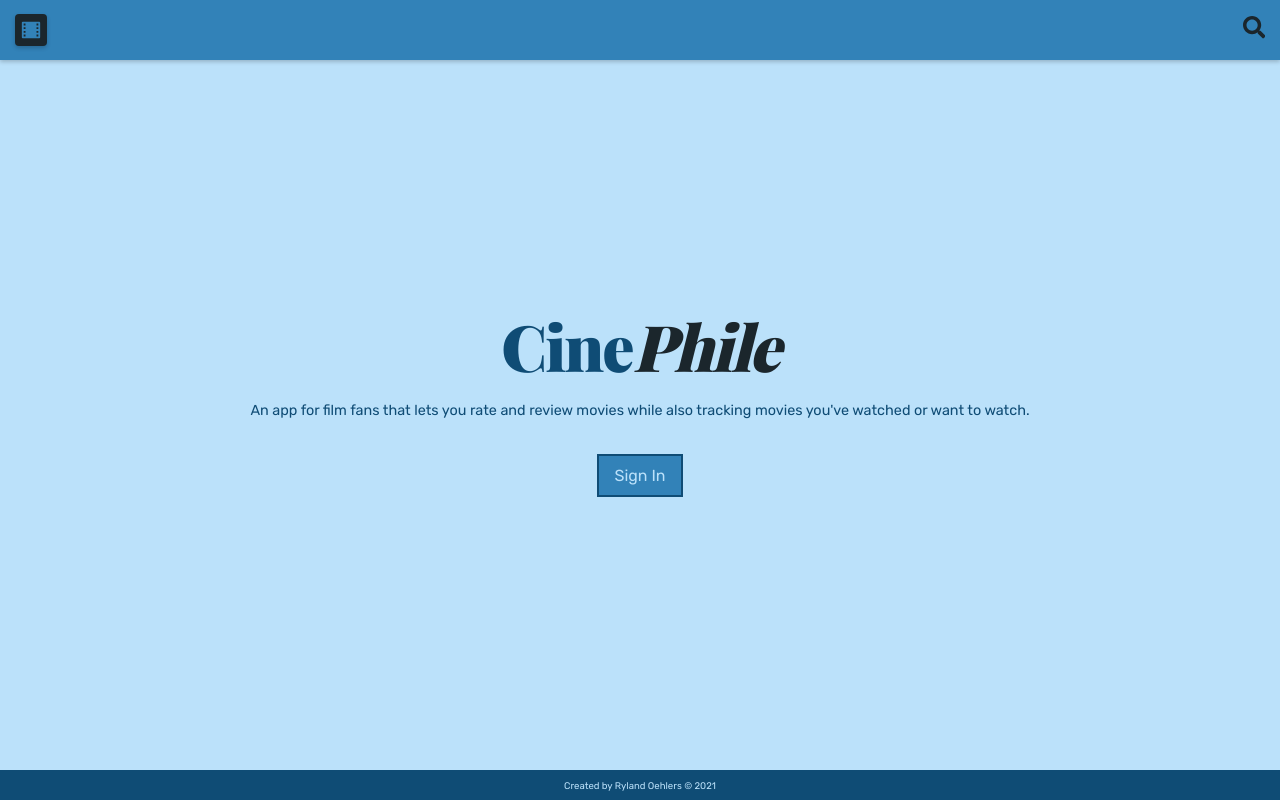
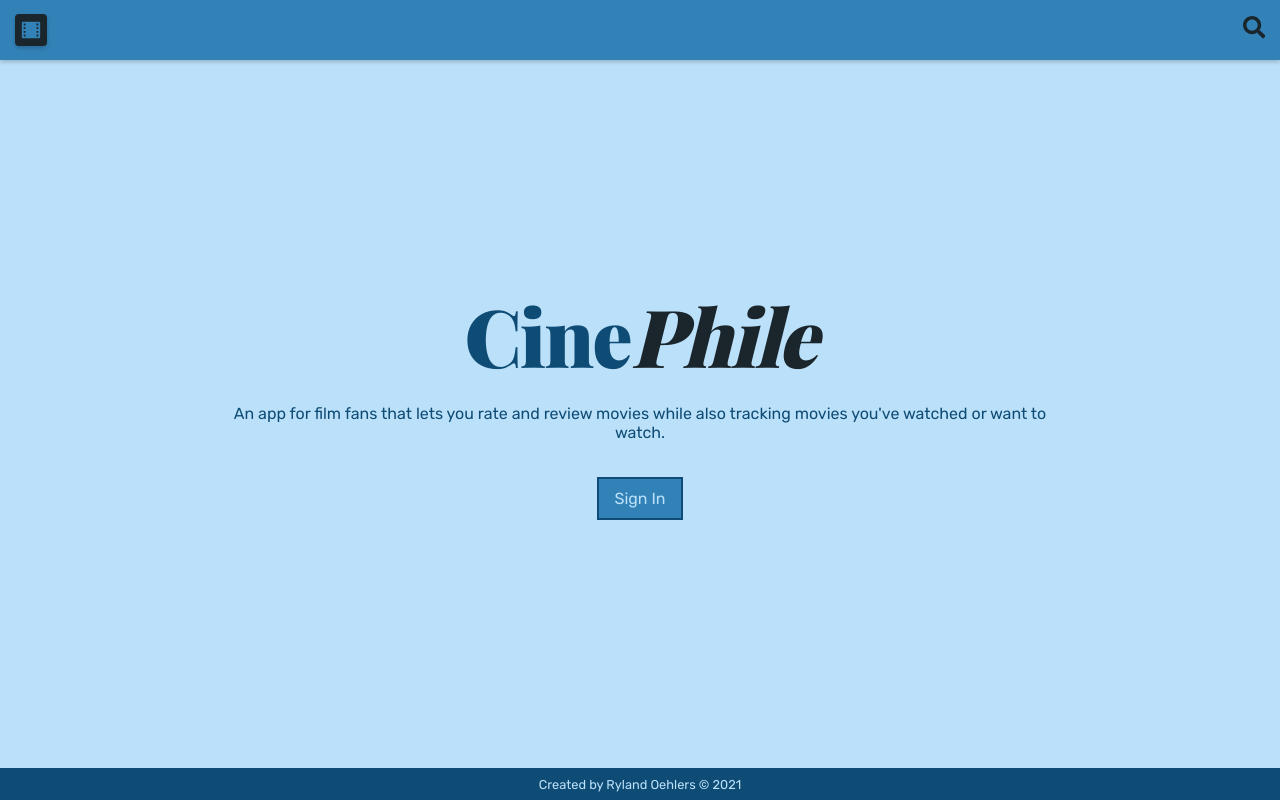
Before and after one commit to rylandinthesun/cinephile, a Next.js app in the folder cinephile-app/: page / in a window 1280 px wide. Built offline with nearby package versions, Linux system fonts and the light colour scheme; no server answers.

Commit message:
footer fix

```diff
--- a/cinephile-app/styles/Footer.module.css
+++ b/cinephile-app/styles/Footer.module.css
@@ -3,11 +3,11 @@
 	bottom: 0;
 	width: 100%;
 	background-color: #0f4c75;
-	height: 30px;
+	height: 4vh;
 	display: flex;
 	align-items: center;
 	justify-content: center;
-	font-size: 0.6rem;
+	font-size: 0.8rem;
 	font-family: 'Rubik', sans-serif;
 	color: #bbe1fa;
 }
--- a/cinephile-app/styles/Home.module.css
+++ b/cinephile-app/styles/Home.module.css
@@ -5,12 +5,12 @@
 	flex-direction: column;
 	justify-content: center;
 	align-items: center;
-	height: 100vh;
+	height: 100%;
 }
 
 .title {
 	font-family: 'Playfair Display', serif;
-	font-size: 4rem;
+	font-size: 5rem;
 	color: #0f4c75;
 	font-weight: 900;
 	letter-spacing: -2px;
@@ -27,7 +27,7 @@
 	font-family: 'Rubik', sans-serif;
 	text-align: center;
 	color: #0f4c75;
-	font-size: 0.9rem;
+	font-size: 1rem;
 	margin-bottom: 25px;
 }
 
--- a/cinephile-app/styles/NavBar.module.css
+++ b/cinephile-app/styles/NavBar.module.css
@@ -50,7 +50,7 @@
 	top: 56px;
 	height: 180px;
 	margin-right: 10px;
-	padding: 10px 30px 10px 10px;
+	padding: 10px 50px 10px 10px;
 	border: 2px solid #0f4c75;
 	right: 0;
 	background-color: #3282b8;
```
Also changed, not shown: cinephile-app/styles/SearchPage.module.css (+2 -10 lines).
